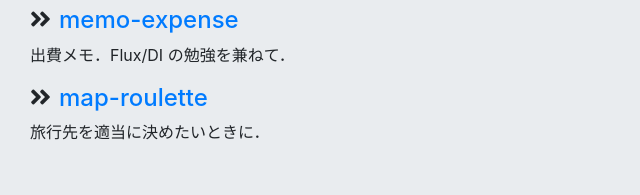
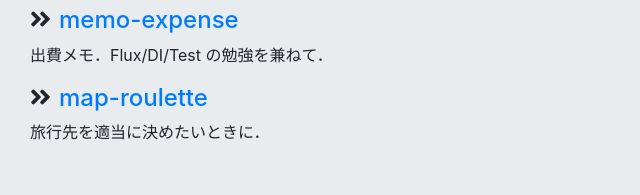
Before and after one commit to go-shibata/go-shibata.github.io, a plain HTML site: page index.html in a window 1280 px wide. Shown: the part 2350-2545 px from the top of the page, 0-640 px from the left. Drawn offline with nearby package versions, Linux system fonts and the light colour scheme.

Commit message:
Update: works

```diff
--- a/index.html
+++ b/index.html
@@ -157,7 +157,7 @@
             </h1>
             <h4 class="work"><a href="https://github.com/go-shibata/memo-expense">memo-expense</a></h4>
             <p>
-                出費メモ．Flux/DI の勉強を兼ねて．
+                出費メモ．Flux/DI/Test の勉強を兼ねて．
             </p>
             <h4 class="work"><a href="https://github.com/go-shibata/map-roulette">map-roulette</a></h4>
             <p>
```
